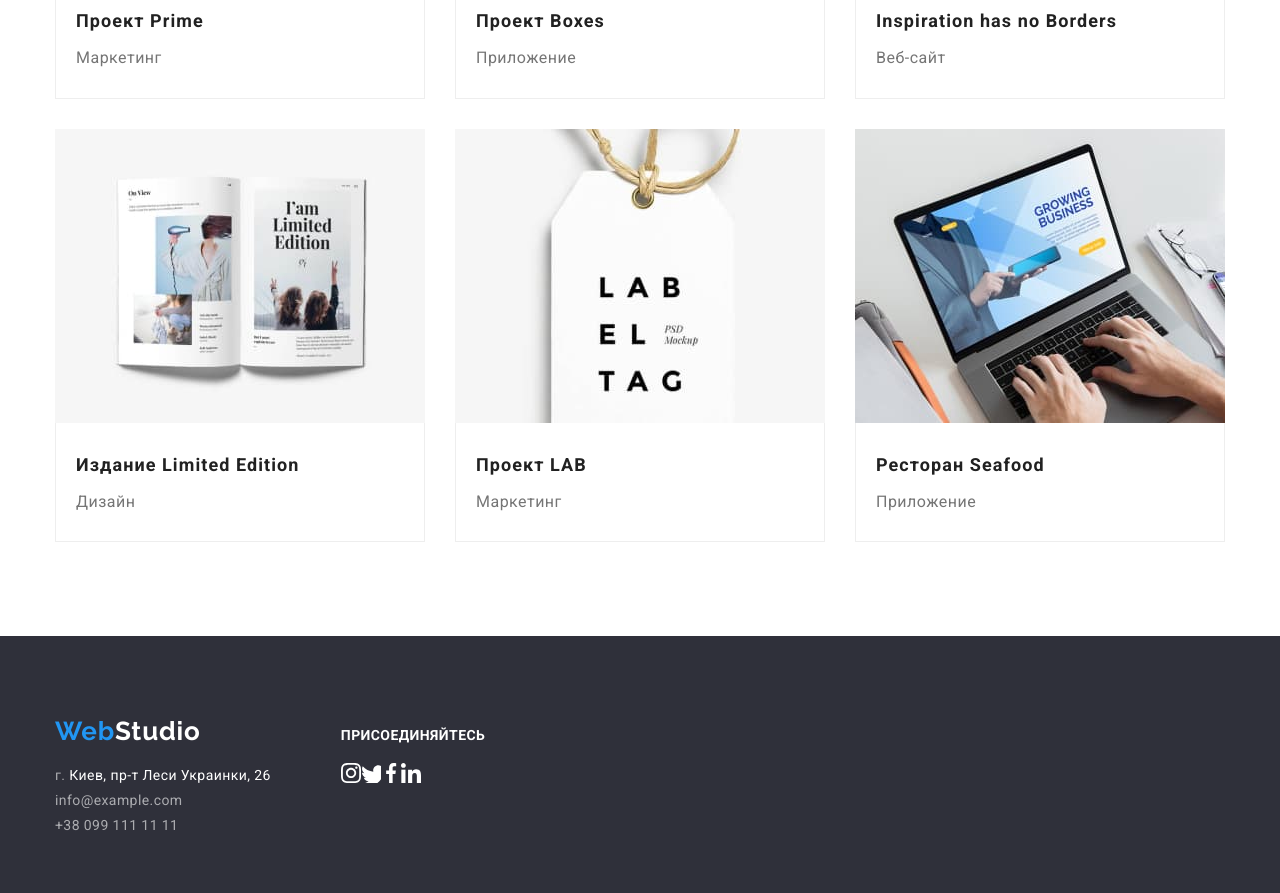
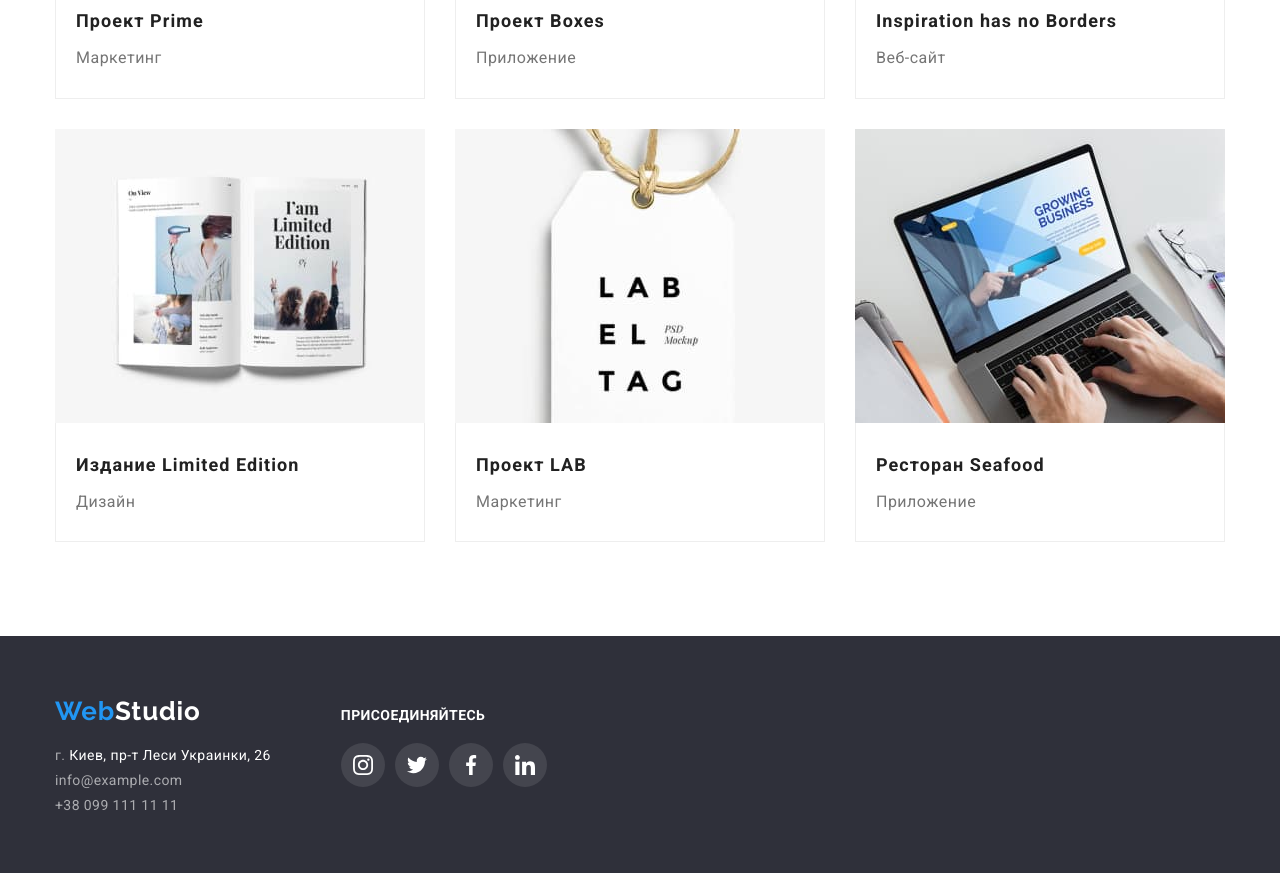
Before and after one commit to ImVladislav/goit-markup-hw-04, a plain HTML site: page portfolio.html in a window 1280 px wide. Shown: the part 1022-1915 px from the top of the page. Drawn offline with nearby package versions, Linux system fonts and the light colour scheme.

Commit message:
Add files via upload

```diff
--- a/portfolio.html
+++ b/portfolio.html
@@ -263,40 +263,43 @@
 </section>
 </main>
 <footer>
+
     <div class="container">
+        <div>
+        <a class="bottom_logo" href="">Web<span>Studio</span></a>
             <address>
-   <a class="bottom_logo" href="">Web<span>Studio</span></a>
                 <ul>
                     <li><a href="google_maps">г. <span>Киев, пр-т Леси Украинки, 26</span></a></li>
                     <li><a href="mailto:info@example.com">info@example.com</a></li>
                     <li><a href="+380991111111">+38 099 111 11 11</a></li>
                 </ul>
             </address>
+        </div>
         <div class="social-networks-footer">
             <p>Присоединяйтесь</p>
             <ul>
-                <li>
-                    <a href="https:instagram.com">
+                <li class="social-networks-item">
+                    <a  href="https:instagram.com">
                         <svg class="social-networks__icon">
                             <use href="images/icons.svg#instagram" width="20px" height="20px" ></use>
                         </svg>
                     </a>
                 </li>
-                <li>
+                <li class="social-networks-item">
                     <a href="https://twitter.com">
                          <svg class="social-networks__icon">
-                            <use href="images/icons.svg#twitter" width="25px" height="25px"></use>
+                            <use href="images/icons.svg#twitter" width="20px" height="20px"></use>
                          </svg>
                      </a>
                  </li>
-                 <li>
+                 <li class="social-networks-item">
                     <a href="https://facebook.com">
                         <svg class="social-networks__icon">
                             <use href="images/icons.svg#facebook" width="20px" height="20px"></use>
                         </svg>
                     </a>
                 </li>
-                <li>
+                <li class="social-networks-item">
                      <a href="https://linkedin.com">
                         <svg class="social-networks__icon">
                             <use href="images/icons.svg#linkedin" width="20px" height="20px"></use>
```
Lines whose indentation alone changed are shown as unchanged.
